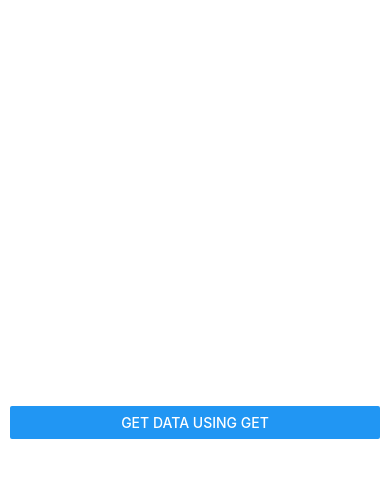
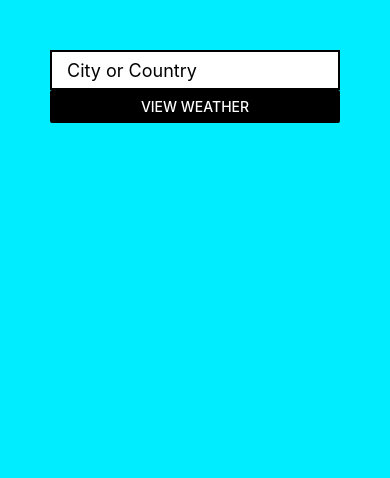
Before and after one commit to emilstorgaardandersen/WeatherApp, a React Native app in the folder weatherApp/: screen / in a window 390 px wide. Shown: the top 478 px of the page. Built offline with nearby package versions, Linux system fonts and the light colour scheme.

Commit message:
Weather data
Get weather data by clicking button

```diff
--- a/weatherApp/App.js
+++ b/weatherApp/App.js
@@ -1,36 +1,78 @@
 import React, { Component } from 'react';
 //import react
 
-import { StyleSheet, View, Button, Alert } from 'react-native';
+import { StyleSheet, View, Button, Alert, Text, TextInput } from 'react-native';
 //import all the components
+
+import Weather from './components/Weather'
 
 export default class App extends Component {
 
-    getDataUsingGet() {
-        //GET request
-        fetch('https://api.openweathermap.org/data/2.5/weather?q=Viborg&APPID=6501c00ca1aab9e759f683ee66149937&units=metric')
+    constructor() {
+        super()
+        this.state = {
+            temp: '',
+            feels_like: '',
+            temp_max: '',
+            temp_min: '',
+            humidity: '',
+            location: ''
+        }
+    }
+
+    getWeather = () => {
+        fetch('https://api.openweathermap.org/data/2.5/weather?q=' + 'Viborg' + '&APPID=6501c00ca1aab9e759f683ee66149937&units=metric')
             .then((response) => response.json())
-            //If response is in json then in success
+
             .then((responseJson) => {
-                //Success
-                alert(responseJson.main.temp + " °C");
+                this.setState({ 'temp': 'Temp: ' + responseJson.main.temp + ' °C' })
+                this.setState({ 'feels_like': 'Feels Like: ' + responseJson.main.feels_like + ' °C' })
+                this.setState({ 'temp_max': 'Max Temp: ' + responseJson.main.temp_max + ' °C' })
+                this.setState({ 'temp_min': 'Min Temp: ' + responseJson.main.temp_min + ' °C' })
+                this.setState({ 'humidity': 'Humidity: ' + responseJson.main.humidity + ' %' })
+                this.setState({ 'location': 'Location: ' + responseJson.sys.country + ', ' + responseJson.name })
             })
     }
 
     render() {
         return (
-            <View style={styles.MainContainer}>
-                {/*Running GET Request*/}
-                <Button title='Get Data Using GET' onPress={this.getDataUsingGet} />
+            <View style={styles.screen}>
+                <TextInput
+                    style={styles.input}
+                    placeholderTextColor="black"
+                    placeholder={"City or Country"} />
+                <Weather onPress={this.getWeather} />
+                <Text style={styles.text}>{this.state.temp}</Text>
+                <Text style={styles.text}>{this.state.feels_like}</Text>
+                <Text style={styles.text}>{this.state.temp_max}</Text>
+                <Text style={styles.text}>{this.state.temp_min}</Text>
+                <Text style={styles.text}>{this.state.humidity}</Text>
+                <Text style={styles.text}>{this.state.location}</Text>
             </View>
         );
     }
 }
 
 const styles = StyleSheet.create({
-    MainContainer: {
-        justifyContent: 'center',
-        flex: 1,
-        margin: 10
-    }
+    screen: {
+        padding: 50,
+        height: '100%',
+        backgroundColor: '#00ECFF',
+    },
+    text: {
+        fontSize: 26,
+        padding: 10,
+        fontWeight: 'bold'
+    },
+    input: {
+        width: '100%',
+        paddingVertical: 0,
+        paddingHorizontal: 15,
+        height: 40,
+        margin: 0,
+        fontSize: 18,
+        borderWidth: 2,
+        borderColor: 'black',
+        backgroundColor: 'white'
+    },
 });
--- /dev/null
+++ b/weatherApp/components/Weather.js
@@ -0,0 +1,20 @@
+import React, { Component } from 'react';
+import {
+    View,
+    Text,
+    StyleSheet,
+    Button,
+    ImagePropTypes
+} from 'react-native'
+
+const Weather = (props) => {
+
+    return (
+        <Button title="View Weather"
+            color="black"
+            onPress={() => props.onPress()}
+        />
+    );
+
+}
+export default Weather;
```
